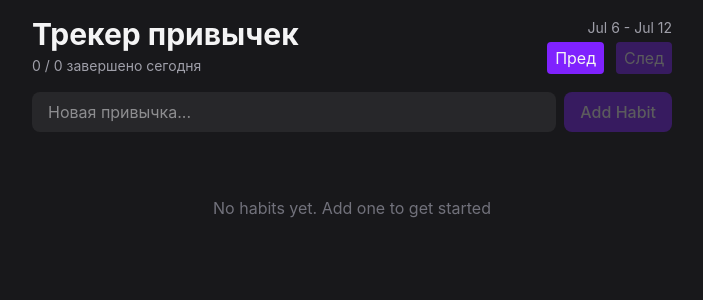
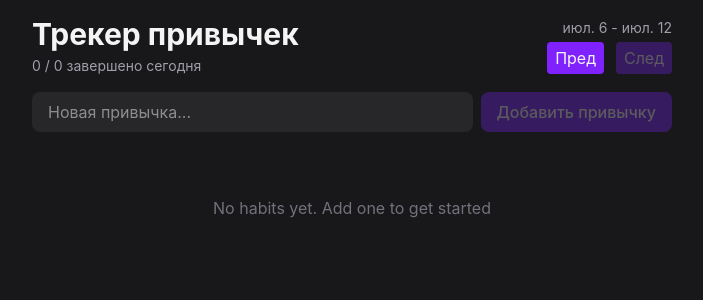
Before and after one commit to Rafis-dev/habit-tracker, a React (Vite) app: page / in a window 1280 px wide. Shown: the top 300 px of the page, without its empty margins (288-991 px from the left). Built offline with nearby package versions, Linux system fonts and the light colour scheme.

Commit message:
minor changes

```diff
--- a/src/components/HabitForm.tsx
+++ b/src/components/HabitForm.tsx
@@ -28,7 +28,7 @@ export default function HabitForm() {
         disabled={name.trim() === ''}
         className="rounded-lg px-4 py-2 font-medium"
       >
-        Add Habit
+        Добавить привычку
       </Button>
     </form>
   );
--- a/src/components/HabitItem.tsx
+++ b/src/components/HabitItem.tsx
@@ -28,7 +28,7 @@ export default function HabitItem({ habit, visibleDates }: HabitItemProps) {
           variant="ghost-destructive"
           className="text-xs"
         >
-          Delete
+          Удалить
         </Button>
       </div>
       <div className="flex gap-1.5">
--- a/src/components/Header.tsx
+++ b/src/components/Header.tsx
@@ -1,6 +1,7 @@
 import { format, isToday } from 'date-fns';
 import { useHabits } from '../context/useHabits';
 import Button from './Button';
+import { ru } from 'date-fns/locale';
 
 type HeaderProps = {
   visibleDates: Date[];
@@ -15,7 +16,7 @@ export default function Header({ visibleDates, onPrev, onNext }: HeaderProps) {
     h.completions.some(c => isToday(c)),
   ).length;
 
-  const dateRange = `${format(visibleDates[0], 'MMM d')} - ${format(visibleDates.at(-1)!, 'MMM d')}`;
+  const dateRange = `${format(visibleDates[0], 'MMM d', { locale: ru })} - ${format(visibleDates.at(-1)!, 'MMM d', { locale: ru })}`;
 
   return (
     <header className="flex items-center justify-between">
```
